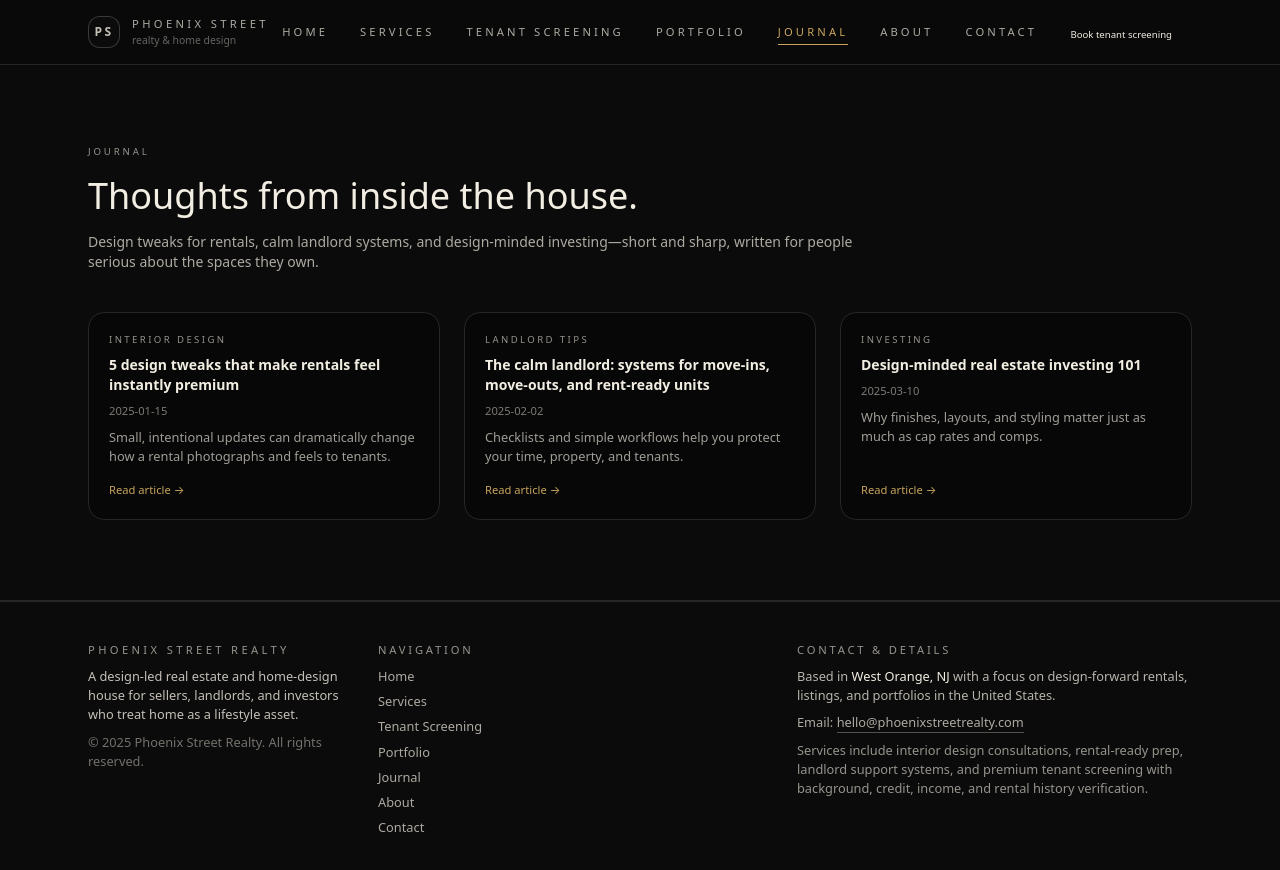
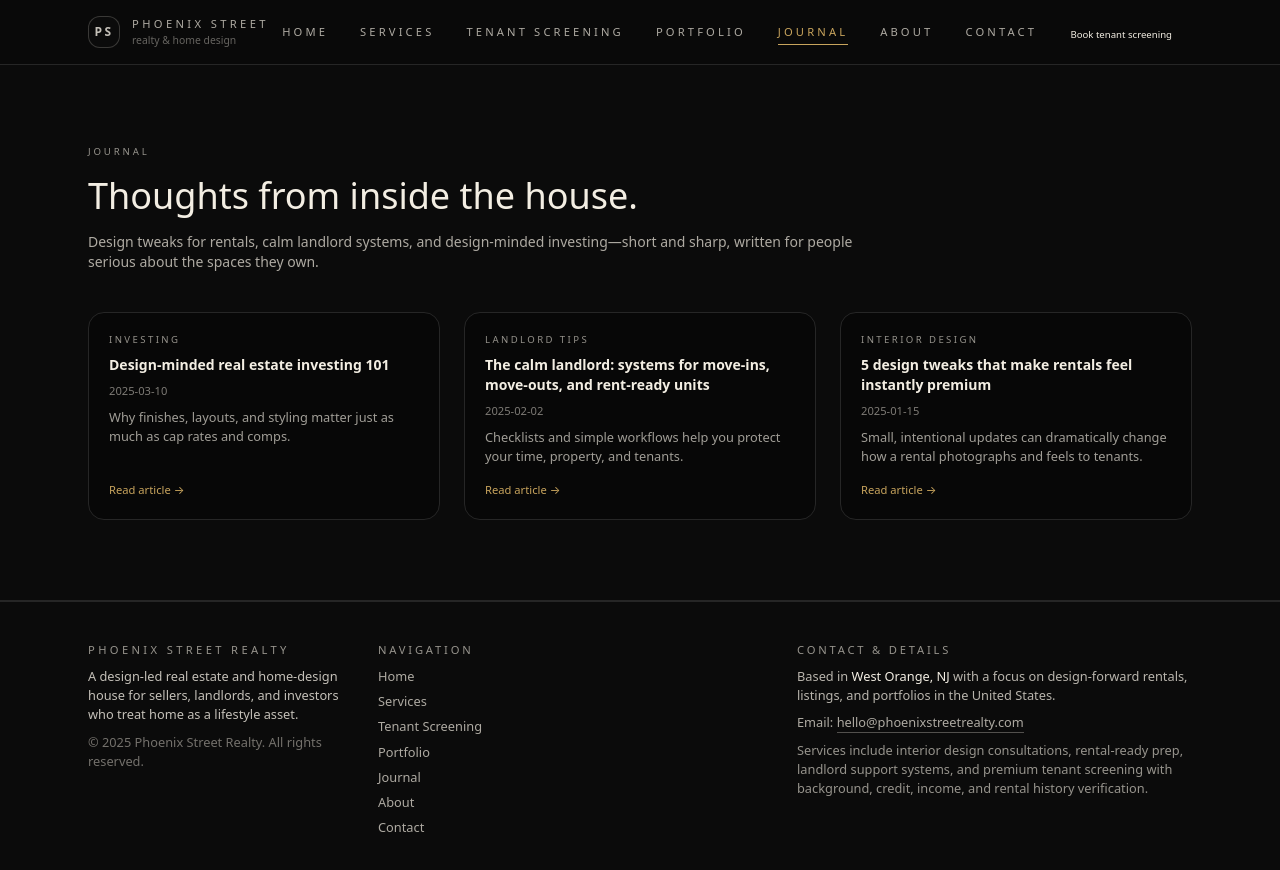
Before and after one commit to adeola-ak/phoenix-street-realty, a Next.js app: page /blog in a window 1280 px wide. Shown: the top 870 px of the page. Built offline with nearby package versions, Linux system fonts and the light colour scheme.

Commit message:
fix blog links

```diff
--- a/app/blog/BlogPageClient.tsx
+++ b/app/blog/BlogPageClient.tsx
@@ -14,6 +14,10 @@ export default function BlogPage() {
 		description:
 			"Luxury real estate, tenant screening, landlord systems, and interior design insights from Phoenix Street Realty.",
 	};
+
+	const sortedPosts = [...posts].sort(
+		(a, b) => new Date(b.date).getTime() - new Date(a.date).getTime()
+	);
 
 	return (
 		<main className="bg-psr-charcoal text-psr-soft-white">
@@ -58,7 +62,7 @@ export default function BlogPage() {
 							},
 						}}
 					>
-						{posts.map((post) => (
+						{sortedPosts.map((post) => (
 							<motion.article
 								key={post.slug}
 								className="flex flex-col justify-between rounded-2xl border border-neutral-800 bg-black/40 p-5"
--- a/app/blog/[slug]/BlogPostClient.tsx
+++ b/app/blog/[slug]/BlogPostClient.tsx
@@ -1,45 +1,58 @@
 "use client";
 
+import { motion } from "framer-motion";
 import { JsonLd } from "@/components/seo/JsonLd";
-import { motion } from "framer-motion";
+import type { Post } from "@/data/posts";
 
 type BlogPostClientProps = {
-	post: {
-		slug: string;
-		title: string;
-		date: string;
-		category?: string;
-		excerpt?: string;
-		content: string;
-	};
+	post: Post;
 };
 
 export default function BlogPostClient({ post }: BlogPostClientProps) {
-	const articleJsonLd = {
+	const postJsonLd = {
 		"@context": "https://schema.org",
-		"@type": "Article",
-		"@id": `https://phoenixstreetrealty.com/blog/${post.slug}#article`,
+		"@type": "BlogPosting",
+		headline: post.title,
+		articleSection: post.category,
+		datePublished: post.date,
+		abstract: post.excerpt,
 		url: `https://phoenixstreetrealty.com/blog/${post.slug}`,
-		headline: post.title,
-		description: post.excerpt || post.title,
-		datePublished: post.date,
-		author: {
-			"@type": "Person",
-			name: "Phoenix Street Realty",
+		mainEntityOfPage: {
+			"@type": "WebPage",
+			"@id": `https://phoenixstreetrealty.com/blog/${post.slug}`,
 		},
 		publisher: {
 			"@type": "Organization",
 			name: "Phoenix Street Realty",
-			url: "https://phoenixstreetrealty.com/",
+			url: "https://phoenixstreetrealty.com",
 		},
 	};
 
+	// Safety guard in case a post somehow has no content
+	if (!post.content) {
+		return (
+			<main className="bg-psr-charcoal text-psr-soft-white">
+				<section className="border-b border-neutral-800">
+					<div className="mx-auto max-w-3xl px-6 py-16 md:py-20">
+						<p>Content coming soon.</p>
+						<a
+							href="https://phoenixstreetrealty.com/blog"
+							className="mt-6 inline-block border-b border-transparent pb-[2px] text-psr-gold hover:border-psr-gold"
+						>
+							Back to journal
+						</a>
+					</div>
+				</section>
+			</main>
+		);
+	}
+
 	return (
 		<main className="bg-psr-charcoal text-psr-soft-white">
-			<JsonLd data={articleJsonLd} />
+			<JsonLd data={postJsonLd} />
+
 			<section className="border-b border-neutral-800">
 				<div className="mx-auto max-w-3xl px-6 py-16 md:py-20">
-					{/* HEADER */}
 					<motion.div
 						initial={{ opacity: 0, y: 30 }}
 						whileInView={{ opacity: 1, y: 0 }}
@@ -57,7 +70,6 @@ export default function BlogPostClient({ post }: BlogPostClientProps) {
 						</p>
 					</motion.div>
 
-					{/* CONTENT */}
 					<motion.article
 						className="mt-8 space-y-3 text-sm text-psr-soft-white/80"
 						initial={{ opacity: 0, y: 20 }}
@@ -83,7 +95,6 @@ export default function BlogPostClient({ post }: BlogPostClientProps) {
 						})}
 					</motion.article>
 
-					{/* FOOTER / BACK LINK */}
 					<motion.div
 						className="mt-10 text-[0.8rem] text-psr-soft-white/60"
 						initial={{ opacity: 0, y: 10 }}
--- a/app/blog/[slug]/page.tsx
+++ b/app/blog/[slug]/page.tsx
@@ -1,40 +1,33 @@
-// app/blog/[slug]/page.tsx
 import type { Metadata } from "next";
 import { notFound } from "next/navigation";
 import { posts } from "@/data/posts";
 import BlogPostClient from "./BlogPostClient";
 
-type BlogPostPageProps = {
-	params: { slug: string };
+type BlogPostParams = {
+	slug: string;
 };
 
-export function generateMetadata({ params }: BlogPostPageProps): Metadata {
-	const post = posts.find((p) => p.slug === params.slug);
+// In Next 15, params is a Promise
+type BlogPostPageProps = {
+	params: Promise<BlogPostParams>;
+};
+
+export async function generateMetadata({
+	params,
+}: BlogPostPageProps): Promise<Metadata> {
+	const { slug } = await params; // ✅ unwrap params
+	const post = posts.find((p) => p.slug === slug);
 
 	if (!post) {
 		return {
 			title: "Article Not Found | Phoenix Street Realty",
 			description: "The requested article could not be found.",
-			alternates: {
-				canonical: "https://phoenixstreetrealty.com/blog",
-			},
 		};
 	}
 
 	return {
 		title: `${post.title} | Phoenix Street Realty`,
 		description: post.excerpt ?? post.title,
-		keywords: [
-			post.category?.toLowerCase(),
-			"tenant screening tips",
-			"interior design guide",
-			"landlord support article",
-			"real estate insights",
-			"fraud detection tenant",
-		],
-		alternates: {
-			canonical: `https://phoenixstreetrealty.com/blog/${post.slug}`,
-		},
 		openGraph: {
 			title: post.title,
 			description: post.excerpt ?? post.title,
@@ -42,12 +35,20 @@ export function generateMetadata({ params }: BlogPostPageProps): Metadata {
 			siteName: "Phoenix Street Realty",
 			type: "article",
 		},
+		alternates: {
+			canonical: `https://phoenixstreetrealty.com/blog/${post.slug}`,
+		},
 	};
 }
 
-export default function BlogPostPage({ params }: BlogPostPageProps) {
-	const post = posts.find((p) => p.slug === params.slug);
-	if (!post) notFound();
+export default async function BlogPostPage({ params }: BlogPostPageProps) {
+	const { slug } = await params; // ✅ unwrap params
+
+	const post = posts.find((p) => p.slug === slug);
+
+	if (!post) {
+		notFound();
+	}
 
 	return <BlogPostClient post={post} />;
 }
--- a/app/blog/page.tsx
+++ b/app/blog/page.tsx
@@ -1,31 +1,103 @@
-import type { Metadata } from "next";
-import BlogPageClient from "./BlogPageClient";
+"use client";
 
-export const metadata: Metadata = {
-	title: "Journal | Real Estate, Tenant Screening & Interior Design Insights",
-	description:
-		"Read articles on luxury interior design, tenant screening best practices, identity verification, fraud detection, rental prep, real estate strategy, and landlord support.",
-	keywords: [
-		"tenant screening tips",
-		"real estate insights",
-		"interior design ideas",
-		"landlord advice",
-		"rental property preparation",
-		"fraud detection tenants",
-	],
-	alternates: {
-		canonical: "https://phoenixstreetrealty.com/blog",
-	},
-	openGraph: {
-		title: "Journal | Phoenix Street Realty",
-		description:
-			"Luxury real estate, tenant screening insights, and interior design perspectives.",
-		url: "https://phoenixstreetrealty.com/blog",
-		siteName: "Phoenix Street Realty",
-		type: "website",
-	},
-};
+import { JsonLd } from "@/components/seo/JsonLd";
+import { motion } from "framer-motion";
+import { posts } from "@/data/posts";
 
 export default function BlogPage() {
-	return <BlogPageClient />;
+	const blogJsonLd = {
+		"@context": "https://schema.org",
+		"@type": "Blog",
+		"@id": "https://phoenixstreetrealty.com/blog",
+		url: "https://phoenixstreetrealty.com/blog",
+		name: "Journal – Phoenix Street Realty",
+		description:
+			"Luxury real estate, tenant screening, landlord systems, and interior design insights from Phoenix Street Realty.",
+	};
+
+	const sortedPosts = [...posts].sort(
+		(a, b) => new Date(b.date).getTime() - new Date(a.date).getTime()
+	);
+
+	return (
+		<main className="bg-psr-charcoal text-psr-soft-white">
+			<JsonLd data={blogJsonLd} />
+
+			<section className="border-b border-neutral-800">
+				<div className="mx-auto max-w-6xl px-6 py-16 md:py-20">
+					<motion.div
+						className="max-w-3xl space-y-4"
+						initial={{ opacity: 0, y: 30 }}
+						whileInView={{ opacity: 1, y: 0 }}
+						viewport={{ once: true, amount: 0.4 }}
+						transition={{ duration: 0.7 }}
+					>
+						<p className="text-[0.6rem] tracking-[0.3em] uppercase text-psr-soft-white/60">
+							Journal
+						</p>
+						<h1 className="font-[var(--font-playfair)] text-3xl md:text-4xl">
+							Thoughts from inside the house.
+						</h1>
+						<p className="text-sm text-psr-soft-white/70">
+							Design tweaks for rentals, calm landlord systems,
+							and design-minded investing—short and sharp, written
+							for people serious about the spaces they own.
+						</p>
+					</motion.div>
+
+					<motion.div
+						className="mt-10 grid gap-6 md:grid-cols-3"
+						initial="hidden"
+						whileInView="visible"
+						viewport={{ once: true, amount: 0.25 }}
+						variants={{
+							hidden: { opacity: 0, y: 40 },
+							visible: {
+								opacity: 1,
+								y: 0,
+								transition: {
+									duration: 0.6,
+									staggerChildren: 0.12,
+								},
+							},
+						}}
+					>
+						{sortedPosts.map((post) => (
+							<motion.article
+								key={post.slug}
+								className="flex flex-col justify-between rounded-2xl border border-neutral-800 bg-black/40 p-5"
+								variants={{
+									hidden: { opacity: 0, y: 30 },
+									visible: { opacity: 1, y: 0 },
+								}}
+							>
+								<div className="space-y-2">
+									<p className="text-[0.6rem] uppercase tracking-[0.25em] text-psr-soft-white/60">
+										{post.category}
+									</p>
+									<h2 className="text-sm font-semibold text-psr-soft-white">
+										{post.title}
+									</h2>
+									<p className="text-[0.7rem] text-psr-soft-white/50">
+										{post.date}
+									</p>
+									<p className="text-[0.8rem] text-psr-soft-white/65">
+										{post.excerpt}
+									</p>
+								</div>
+								<div className="mt-4 text-[0.7rem]">
+									<a
+										href={`https://phoenixstreetrealty.com/blog/${post.slug}`}
+										className="border-b border-transparent pb-[2px] text-psr-gold hover:border-psr-gold"
+									>
+										Read article →
+									</a>
+								</div>
+							</motion.article>
+						))}
+					</motion.div>
+				</div>
+			</section>
+		</main>
+	);
 }
```
